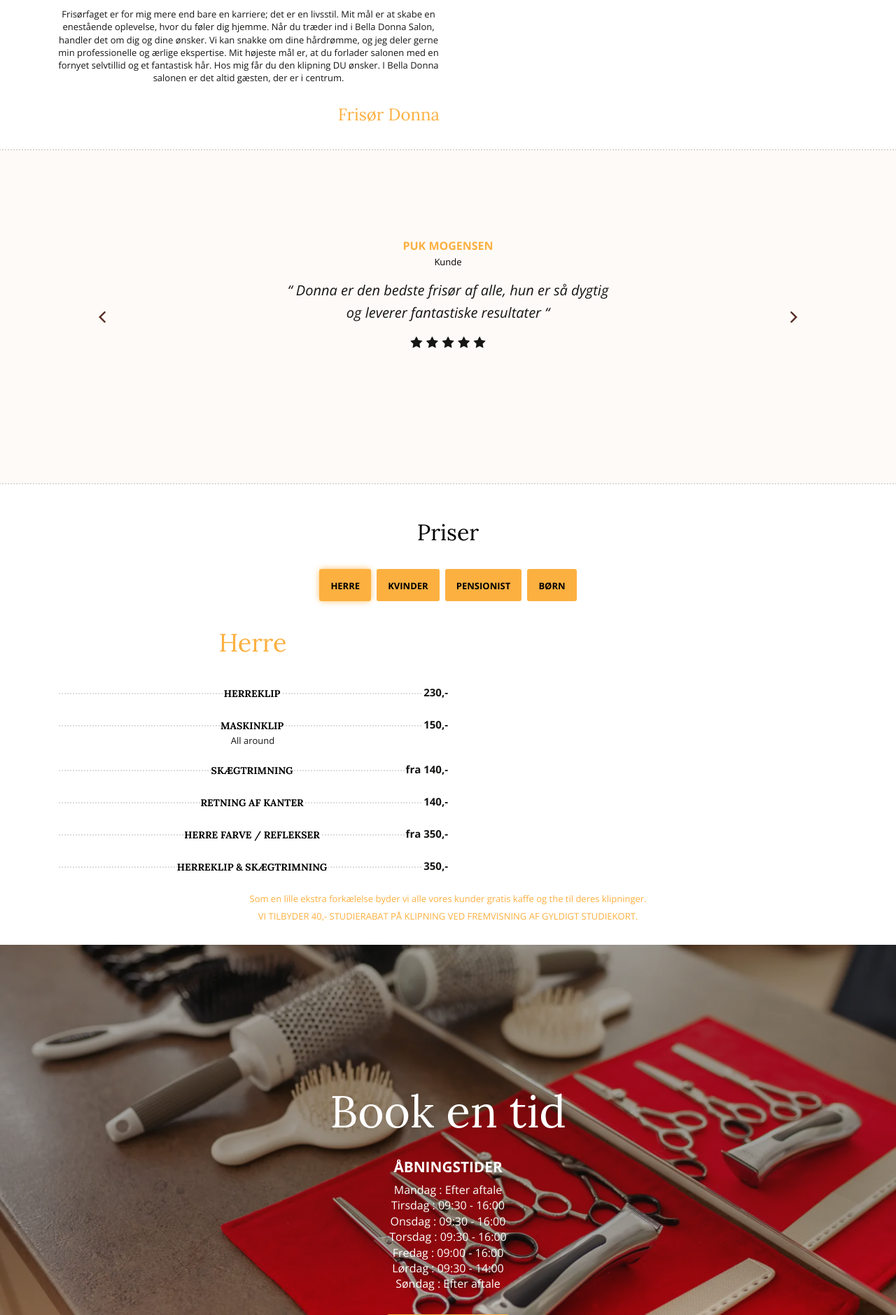
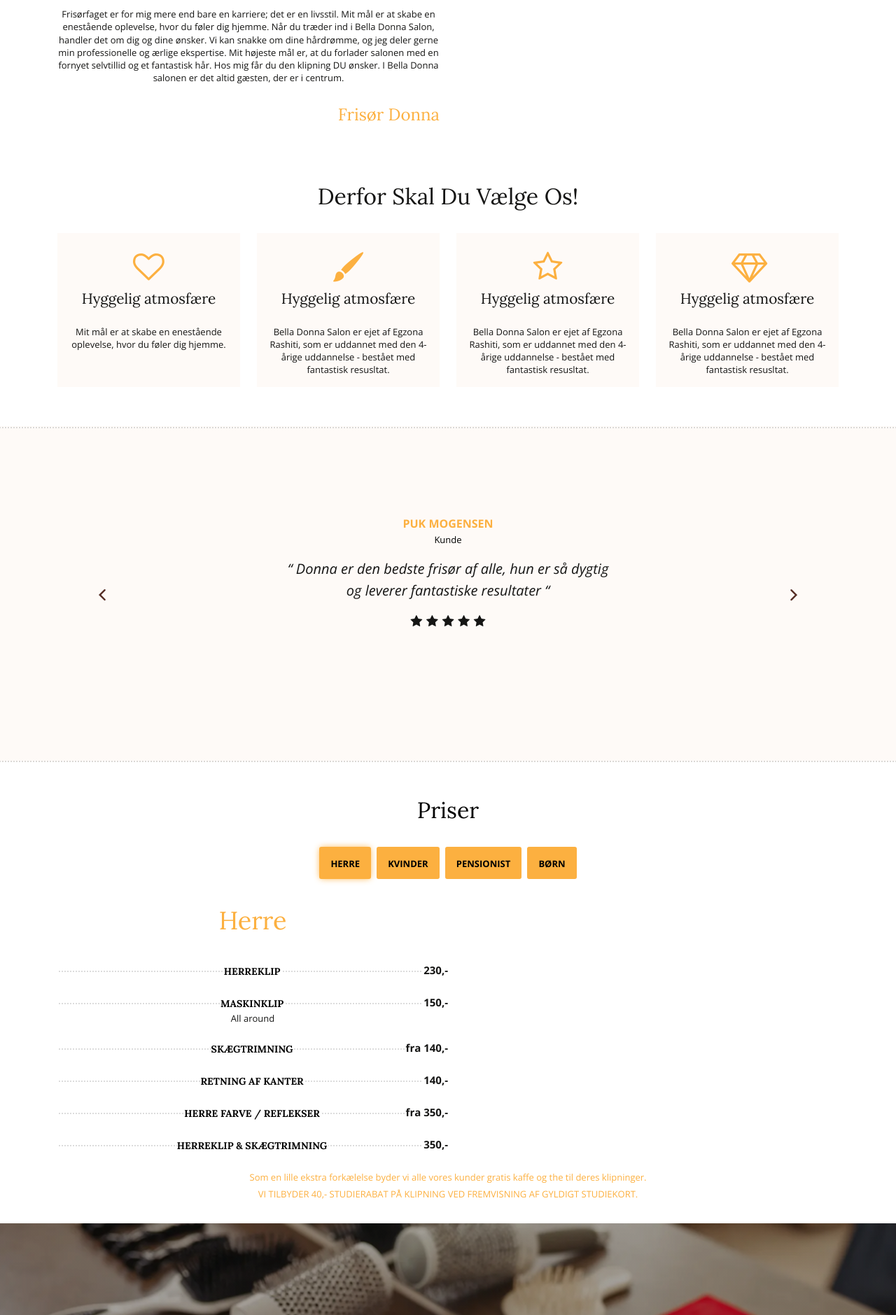
Before and after one commit to cci83glro/fdonna, a PHP site: page / in a window 1280 px wide. Shown: the part 1500-3379 px from the top of the page at 70% size. Run offline with PHP 8.4, Linux system fonts and the light colour scheme; some libraries are stand-ins or nearby versions.

Commit message:
added why choose us

```diff
--- a/css/base.css
+++ b/css/base.css
@@ -563,6 +563,9 @@ div[class*="col-"].gap-double-sm,
 img {
 	margin-bottom: 1.875em;
 }
+.header-icon {
+	color: var(--content-color-2);
+}
 /*End links*/
 
 /*Misc */
--- a/css/main.css
+++ b/css/main.css
@@ -415,7 +415,7 @@ section.services .container:last-child .row:last-child {
 /* End review section*/
 
 .block-boxe {
-	padding: 2.4857em;
+	padding: 1em;
 	border-radius: 6px;
 	-webkit-border-radius: 6px;
 	-moz-border-radius: 6px;
@@ -425,6 +425,13 @@ section.services .container:last-child .row:last-child {
 }
 .block-boxe.border {
 	border: 1px solid rgba(85, 45, 35, .25);
+}
+.block-boxe .header-icon{
+	font-size: 2.8em;
+}
+.block-boxe h3{
+	font-size: 1.3em;
+	text-transform: none;
 }
 /* Reservation section*/
 
--- a/index.php
+++ b/index.php
@@ -154,6 +154,71 @@
             <!--End container-->
          </section>
          <!--End about section-->
+
+         <!--News section-->
+         <section id="news" class="news  main text-center">
+            <!--Container-->
+            <div class="container">
+               <!--Row-->
+               <div class="row">
+                  <div class="col-sm-12 text-center gap-one-bottom">
+                     <h2 class="text-brown mb-0">Derfor skal du vælge os!</h2>
+                     <!-- <p class="text-beige mb-0">Barbers talk</p> -->
+                  </div>
+               </div>
+               <!--End row-->
+            </div>
+            <!--End container-->
+            <!--Container-->
+            <div class="container">
+               <!--Row-->
+               <div class="row block-enhanced">
+                  <div class="col-sm-3 enhanced">
+                     <div class=" block-content bg-beige">
+                        <div class=" block-boxe">
+                           <i class="icon-heart-empty header-icon"></i>
+                           <h3 class="text-brown mb-1">Hyggelig atmosfære</h3>
+                           <p class="content">Mit mål er at skabe en enestående oplevelse, hvor du føler dig hjemme.</p>
+                           </a>
+                        </div>
+                     </div>
+                  </div>
+                  <div class="col-sm-3 enhanced">
+                     <div class=" block-content bg-beige">
+                        <div class=" block-boxe">
+                           <i class="icon-brush-1 header-icon"></i>
+                           <h3 class="uppercase text-brown mb-1">Hyggelig atmosfære</h3>
+                           <p class="content">Bella Donna Salon er ejet af Egzona Rashiti, som er uddannet med den 4-årige uddannelse - bestået med fantastisk resusltat.</p>
+                           </a>
+                        </div>
+                     </div>
+                  </div>
+                  <div class="col-sm-3 enhanced">
+                     <div class=" block-content bg-beige">
+                        <div class=" block-boxe">
+                           <i class="icon-star-empty header-icon"></i>
+                           <h3 class="uppercase text-brown mb-1">Hyggelig atmosfære</h3>
+                           <p class="content">Bella Donna Salon er ejet af Egzona Rashiti, som er uddannet med den 4-årige uddannelse - bestået med fantastisk resusltat.</p>
+                           </a>
+                        </div>
+                     </div>
+                  </div>
+                  <div class="col-sm-3 enhanced">
+                     <div class=" block-content bg-beige">
+                        <div class=" block-boxe">
+                           <i class="icon-diamond header-icon"></i>
+                           <h3 class="uppercase text-brown mb-1">Hyggelig atmosfære</h3>
+                           <p class="content">Bella Donna Salon er ejet af Egzona Rashiti, som er uddannet med den 4-årige uddannelse - bestået med fantastisk resusltat.</p>
+                           </a>
+                        </div>
+                     </div>
+                  </div>
+               </div>
+               <!--End row-->
+            </div>
+            <!--End container-->
+         </section>
+         <!--End news section-->
 
          <!--Review section-->
          <section class="review  bg-beige dotted">
```
Also changed, not shown: css/base.min.css, css/main.min.css.
